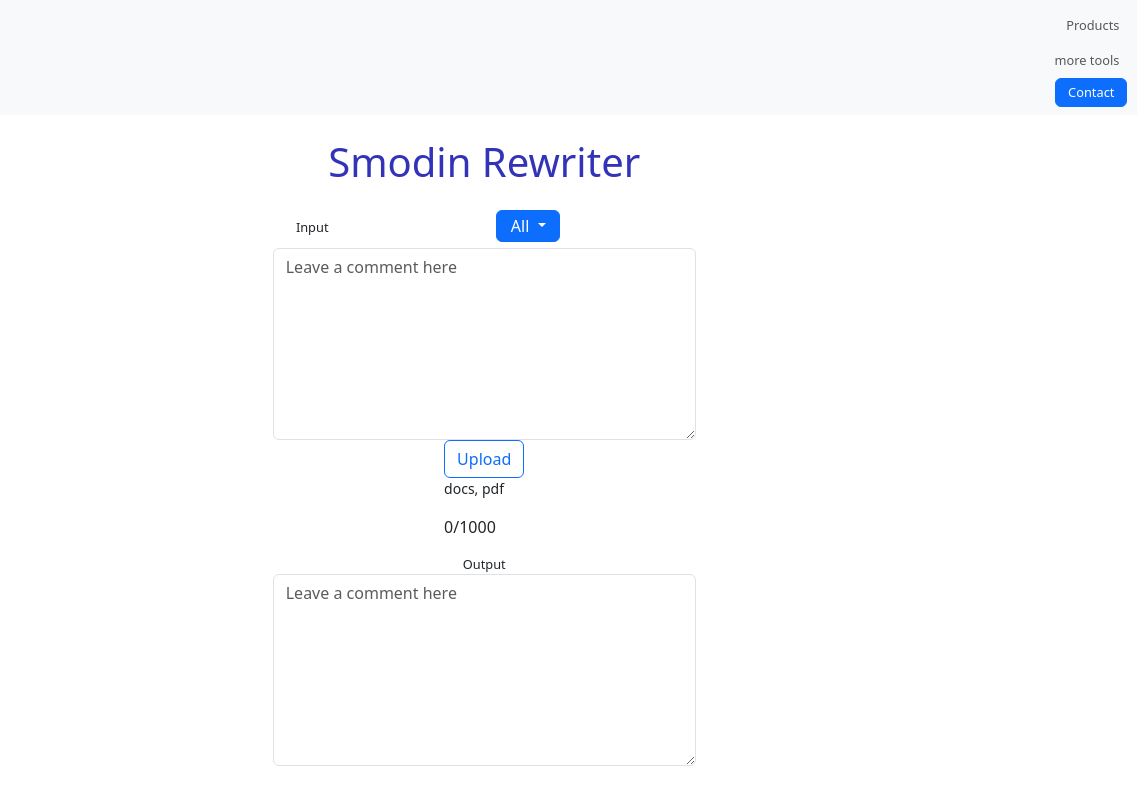
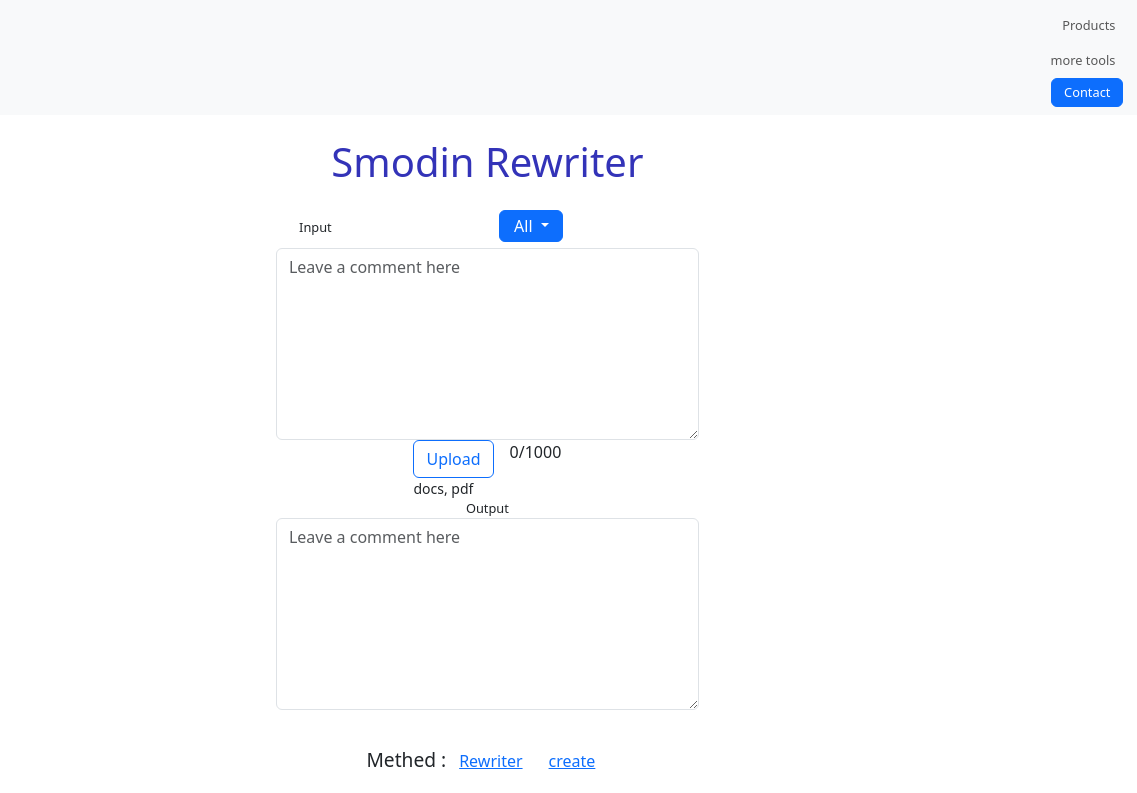
Before and after one commit to manuozan96/paraphrase-project, a plain HTML site: page index.html in a window 1280 px wide. Shown: the top 793 px of the page, 143-1280 px from the left. Drawn offline with nearby package versions, Linux system fonts and the light colour scheme.

Commit message:
first commit

```diff
--- a/index.html
+++ b/index.html
@@ -70,7 +70,7 @@
                             <textarea class="form-control textAreaMain" placeholder="Leave a comment here"
                                 id="floatingTextarea1" maxlength="1000"></textarea>
 
-                            <div class="row g-3">
+                            <div class="row g-3 conteinerbuttonUpload__inputs--conteinerInputs">
                                 <div class="col">
                                     <button type="button" class="btn btn-outline-primary">Upload</button>
                                     <small>docs, pdf</small>
--- a/indexStyle.css
+++ b/indexStyle.css
@@ -19,7 +19,7 @@
     justify-content: center;
     padding-left: 0.4rem;
     padding-right: 0.4rem;
-    margin: 0rem, 0.2rem;
+    margin: 0rem 0.2rem;
     overflow: hidden;
 }
 
@@ -61,6 +61,7 @@
     display: flex !important;
     flex-direction: column !important;
     align-items: end;
+    margin-right: 0.5rem;
     width: 100%;
 }
 
@@ -87,6 +88,7 @@
     display: flex;
     flex-direction: column;
     justify-content: center;
+    padding: 0 0.4rem;
 }
 
 .title{
@@ -113,6 +115,11 @@
     width: 90%;
     flex-direction: row;
     margin-bottom: 0.2rem;
+}
+
+.conteinerbuttonUpload__inputs--conteinerInputs{
+    flex-direction: row;
+    margin-top: 0.1rem;
 }
 
 .dropdown-toggle {
```
